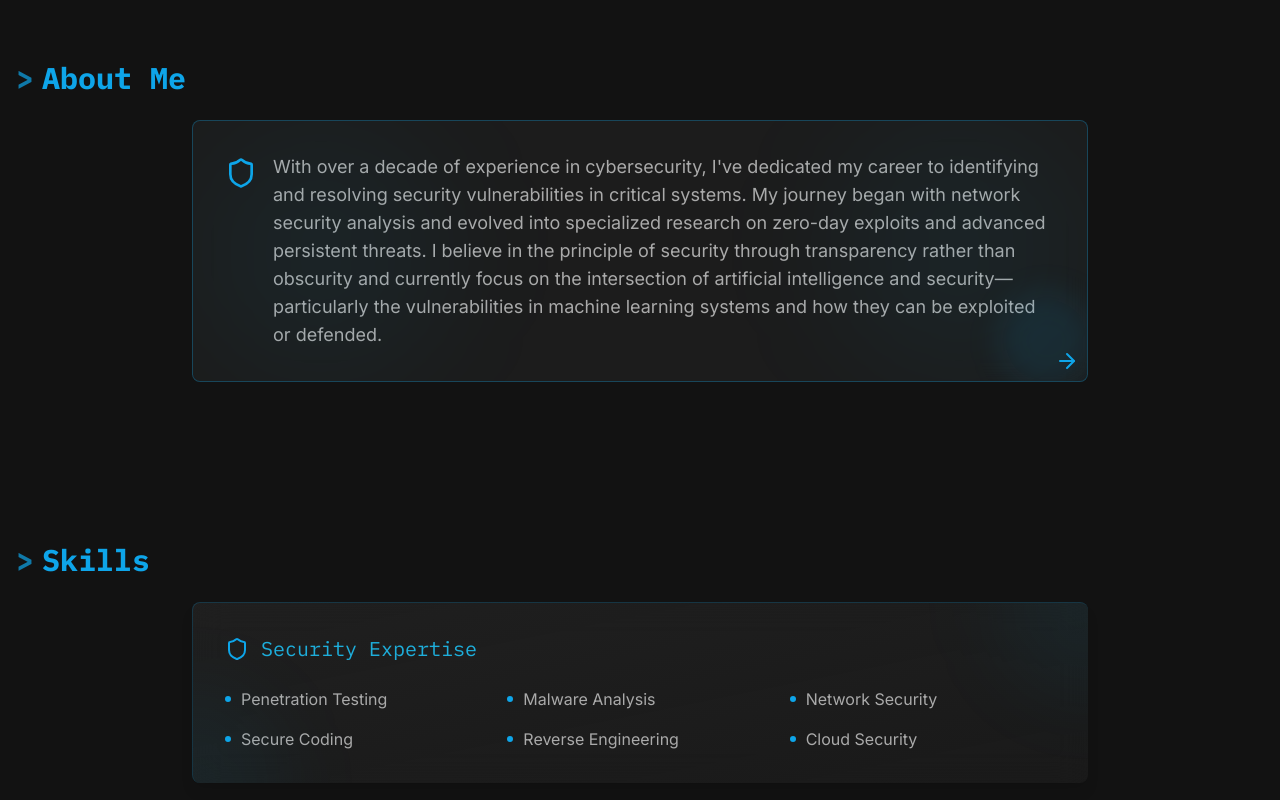
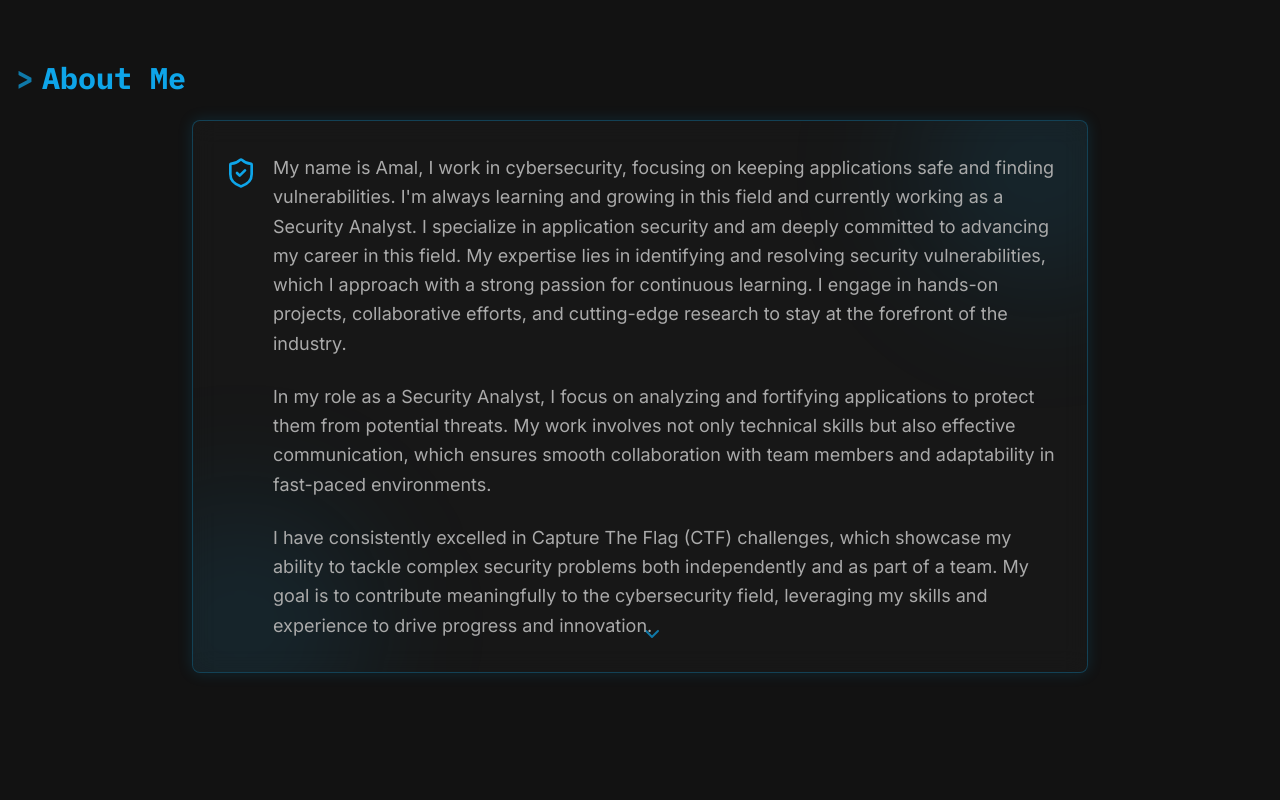
Before and after one commit to 0xKrat0s/0xKrat0s.github.io, a React (Vite) app: page / in a window 1280 px wide. Shown: the part 820-1620 px from the top of the page. Built offline with nearby package versions, Linux system fonts and the light colour scheme.

Commit message:
Refactor: Update About Me section
Updated the content of the About Me section to reflect the provided information.

```diff
--- a/src/components/AboutSection.tsx
+++ b/src/components/AboutSection.tsx
@@ -1,5 +1,5 @@
 
-import { ArrowRight, Shield } from "lucide-react";
+import { ShieldCheck, ChevronDown } from "lucide-react";
 
 const AboutSection = () => {
   return (
@@ -7,22 +7,30 @@ const AboutSection = () => {
       <div className="container mx-auto px-4">
         <h2 className="section-heading">About Me</h2>
 
-        <div className="relative max-w-4xl mx-auto backdrop-blur-md bg-cyber-gray/40 border border-cyber-blue/30 rounded-lg p-8 overflow-hidden">
-          <div className="absolute top-0 right-0 w-64 h-64 bg-cyber-blue/5 rounded-full blur-3xl"></div>
-          <div className="absolute bottom-0 left-0 w-64 h-64 bg-cyber-blue/5 rounded-full blur-3xl"></div>
+        <div className="max-w-4xl mx-auto backdrop-blur-md bg-cyber-gray/20 border border-cyber-blue/30 rounded-lg p-8 overflow-hidden shadow-[0_0_15px_rgba(14,165,233,0.15)] relative">
+          {/* Subtle glow effects */}
+          <div className="absolute -top-20 -right-20 w-64 h-64 bg-cyber-blue/10 rounded-full blur-3xl"></div>
+          <div className="absolute -bottom-20 -left-20 w-64 h-64 bg-cyber-blue/10 rounded-full blur-3xl"></div>
 
-          <div className="flex items-start space-x-4">
-            <Shield className="text-cyber-blue mt-1 h-8 w-8 flex-shrink-0" />
-            <p className="text-cyber-light-gray text-lg">
-              With over a decade of experience in cybersecurity, I've dedicated my career to identifying and resolving security vulnerabilities in critical systems. My journey began with network security analysis and evolved into specialized research on zero-day exploits and advanced persistent threats. I believe in the principle of security through transparency rather than obscurity and currently focus on the intersection of artificial intelligence and security—particularly the vulnerabilities in machine learning systems and how they can be exploited or defended.
+          <div className="space-y-6 relative z-10">
+            <div className="flex items-start gap-4">
+              <ShieldCheck className="text-cyber-blue mt-1 h-8 w-8 flex-shrink-0" />
+              <p className="text-cyber-light-gray text-lg leading-relaxed">
+                My name is Amal, I work in cybersecurity, focusing on keeping applications safe and finding vulnerabilities. I'm always learning and growing in this field and currently working as a Security Analyst. I specialize in application security and am deeply committed to advancing my career in this field. My expertise lies in identifying and resolving security vulnerabilities, which I approach with a strong passion for continuous learning. I engage in hands-on projects, collaborative efforts, and cutting-edge research to stay at the forefront of the industry.
+              </p>
+            </div>
+
+            <p className="text-cyber-light-gray text-lg leading-relaxed ml-12">
+              In my role as a Security Analyst, I focus on analyzing and fortifying applications to protect them from potential threats. My work involves not only technical skills but also effective communication, which ensures smooth collaboration with team members and adaptability in fast-paced environments.
+            </p>
+
+            <p className="text-cyber-light-gray text-lg leading-relaxed ml-12">
+              I have consistently excelled in Capture The Flag (CTF) challenges, which showcase my ability to tackle complex security problems both independently and as part of a team. My goal is to contribute meaningfully to the cybersecurity field, leveraging my skills and experience to drive progress and innovation.
             </p>
           </div>
 
-          <div className="absolute -bottom-2 -right-2 w-24 h-24">
-            <div className="relative w-full h-full">
-              <div className="absolute inset-0 bg-cyber-blue/10 blur-lg rounded-full"></div>
-              <ArrowRight className="absolute bottom-4 right-4 text-cyber-blue h-6 w-6" />
-            </div>
+          <div className="absolute bottom-6 left-1/2 transform -translate-x-1/2 mt-8 text-cyber-blue/70 animate-bounce">
+            <ChevronDown className="h-6 w-6" />
           </div>
         </div>
       </div>
```
